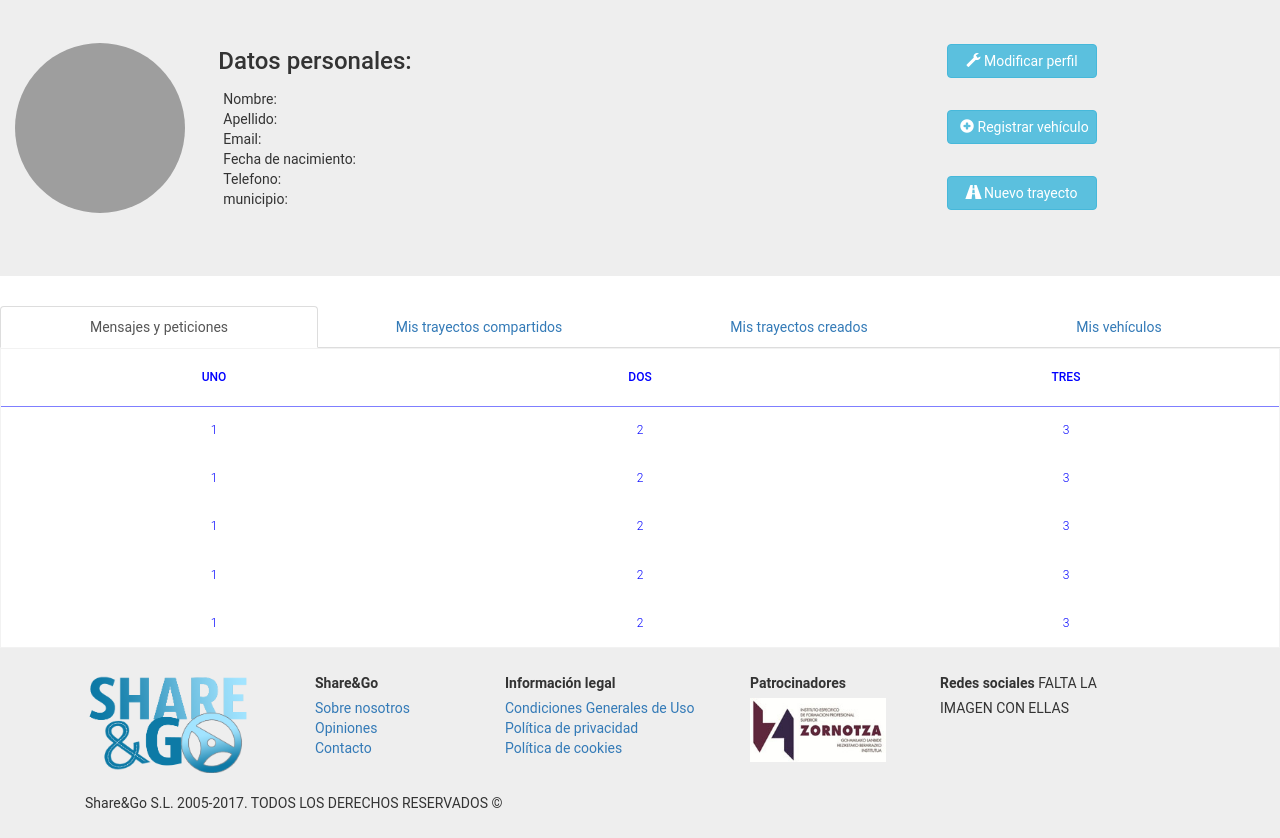
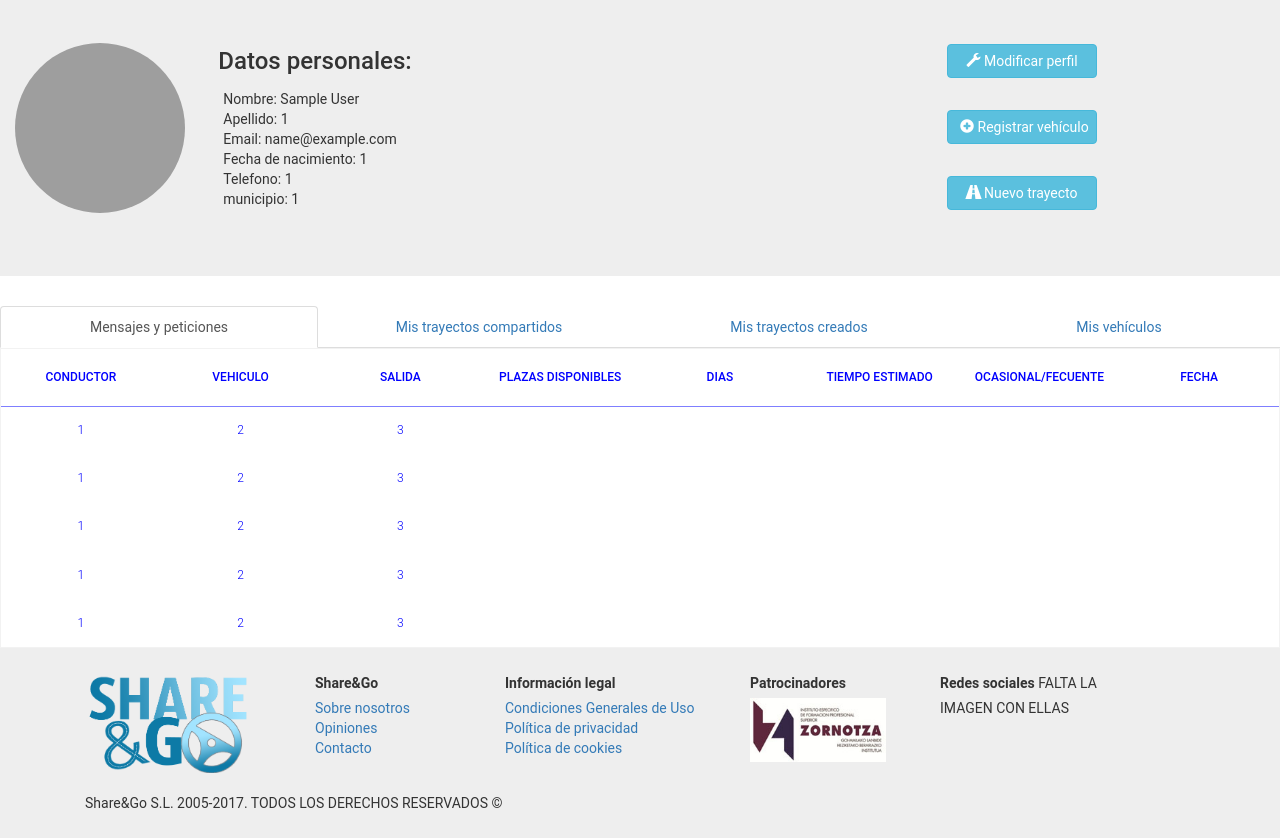
Before and after one commit to leei8/ShareAndGo, a PHP site: page /vista/mi_perfil/mi_perfil.php in a window 1280 px wide. Shown: the part 72-910 px from the top of the page. Run offline with PHP 8.4, Linux system fonts and the light colour scheme; the visitor is signed in with stand-in values (Sample User, id 1); data that the repository does not hold is empty; some libraries are stand-ins or nearby versions; grey boxes are pictures that could not be loaded.

Commit message:
popup arreglado y nombre scado (falta formato)

```diff
--- a/controlador/controlador_login.php
+++ b/controlador/controlador_login.php
@@ -3,6 +3,9 @@ session_start();
 require_once '../modelo/modelo_usuario.php';
 $emailUsuario = filter_input(INPUT_POST, 'email');
 $contrasena = filter_input(INPUT_POST, 'contrasena');
+
+$date = new DateTime($datos['fecha_nacimiento']);
+$date->format('Y-m-d');
 
 echo $emailUsuario;
 
@@ -15,7 +18,7 @@ if ($datos != null) {
     $_SESSION['email'] = $datos['email'];
     $_SESSION['nombre'] = $datos['nombre'];
     $_SESSION['apellido'] = $datos['apellido'];
-    $_SESSION['fechaNacimiento'] = $datos['fecha_nacimiento'];
+    $_SESSION['fechaNacimiento'] = $date;
     $_SESSION['movil'] = $datos['movil'];
     $_SESSION['idMunicipio'] = $datos['id_municipio'];
     $_SESSION['start'] = time();
--- a/js/publicar_trayecto.js
+++ b/js/publicar_trayecto.js
@@ -1,5 +1,6 @@
 $(document).ready(function () {
-function cargar_combo_municipios() {
+    var $numero_trayectos = 0;
+    function cargar_combo_municipios() {
         $.ajax({
             type: 'POST',
             dstaType: 'json',
@@ -25,12 +26,17 @@ function cargar_combo_municipios() {
     });
 //    FUNCION PARA AÑADIR Y BORRAR TRAYECTOS
     $(".add-more").click(function () {
+        if ($numero_trayectos === 4){
+            return false;
+        }
         var html = $(".copy-fields").html();
         $(".after-add-more").after(html);
         cargar_combo_municipios();
+        $numero_trayectos = $numero_trayectos + 1;
     });
     $("body").on("click", ".remove", function () {
         $(this).parents(".control-group").remove();
+        $numero_trayectos = $numero_trayectos - 1;
     });
 
 });
--- a/vista/mi_perfil/mi_perfil.php
+++ b/vista/mi_perfil/mi_perfil.php
@@ -36,12 +36,12 @@
                 <div class="col-sm-5">
                     <h3>Datos personales:</h3>
                     <ul style="list-style: none; padding: 5px;">
-                        <li>Nombre: </li>
-                        <li>Apellido: </li>
-                        <li>Email: </li>
-                        <li>Fecha de nacimiento: </li>
-                        <li>Telefono: </li>
-                        <li>municipio: </li>
+                        <li>Nombre: <?php echo $_SESSION['nombre']; ?> </li>
+                        <li>Apellido: <?php echo $_SESSION['apellido']; ?> </li>
+                        <li>Email: <?php echo $_SESSION['email']; ?> </li>
+                        <li>Fecha de nacimiento: <?php echo $_SESSION['fecha_nacimiento']; ?> </li>
+                        <li>Telefono: <?php echo $_SESSION['movil']; ?> </li>
+                        <li>municipio: <?php echo $_SESSION['id_municipio']; ?> </li>
                     </ul>
                 </div>
                 <div class="col-sm-5 divBotones">
--- a/vista/mi_perfil/secciones_mi_perfil/coches.php
+++ b/vista/mi_perfil/secciones_mi_perfil/coches.php
@@ -1,9 +1,10 @@
 <div class="tbl-content">
     <table cellpadding="0" cellspacing="0" border="0" id="tabla">
         <tr>
-        <th>Uno</th>
-        <th>Dos</th>
-        <th>Tres</th>
+            <th>Marca</th>
+            <th>Matricula</th>
+            <th>Color</th>
+            <th>Numero de plazas</th>
         </tr>
         <tr>
             <td>1</td>
--- a/vista/mi_perfil/secciones_mi_perfil/mensajes.php
+++ b/vista/mi_perfil/secciones_mi_perfil/mensajes.php
@@ -1,9 +1,14 @@
 <div class="tbl-content">
     <table cellpadding="0" cellspacing="0" border="0" id="tabla">
         <tr>
-        <th>Uno</th>
-        <th>Dos</th>
-        <th>Tres</th>
+            <th>Conductor</th>
+            <th>Vehiculo</th>
+            <th>Salida</th>
+            <th>Plazas disponibles</th>
+            <th>Dias</th>
+            <th>Tiempo estimado</th>
+            <th>Ocasional/Fecuente</th>
+            <th>Fecha</th>
         </tr>
         <tr>
             <td>1</td>
--- a/vista/mi_perfil/secciones_mi_perfil/trayectos_compartidos.php
+++ b/vista/mi_perfil/secciones_mi_perfil/trayectos_compartidos.php
@@ -1,9 +1,12 @@
 <div class="tbl-content">
     <table cellpadding="0" cellspacing="0" border="0" id="tabla">
         <tr>
-        <th>Uno</th>
-        <th>Dos</th>
-        <th>Tres</th>
+            <th>Coche</th>
+            <th>Salida</th>
+            <th>Fecha trayecto</th>
+            <th>Tiempo estimado</th>
+            <th>Plazas disponibles</th>
+            <th>Ocasional/Frecuente</th>
         </tr>
         <tr>
             <td>1</td>
--- a/vista/mi_perfil/secciones_mi_perfil/trayectos_creados.php
+++ b/vista/mi_perfil/secciones_mi_perfil/trayectos_creados.php
@@ -1,9 +1,10 @@
 <div class="tbl-content">
     <table cellpadding="0" cellspacing="0" border="0" id="tabla">
         <tr>
-        <th>Uno</th>
-        <th>Dos</th>
-        <th>Tres</th>
+            <th>Fecha</th>
+            <th>Destinatario</th>
+            <th>Asunto</th>
+            <th>Cuerpo</th>
         </tr>
         <tr>
             <td>1</td>
```
Lines whose indentation alone changed are shown as unchanged.
